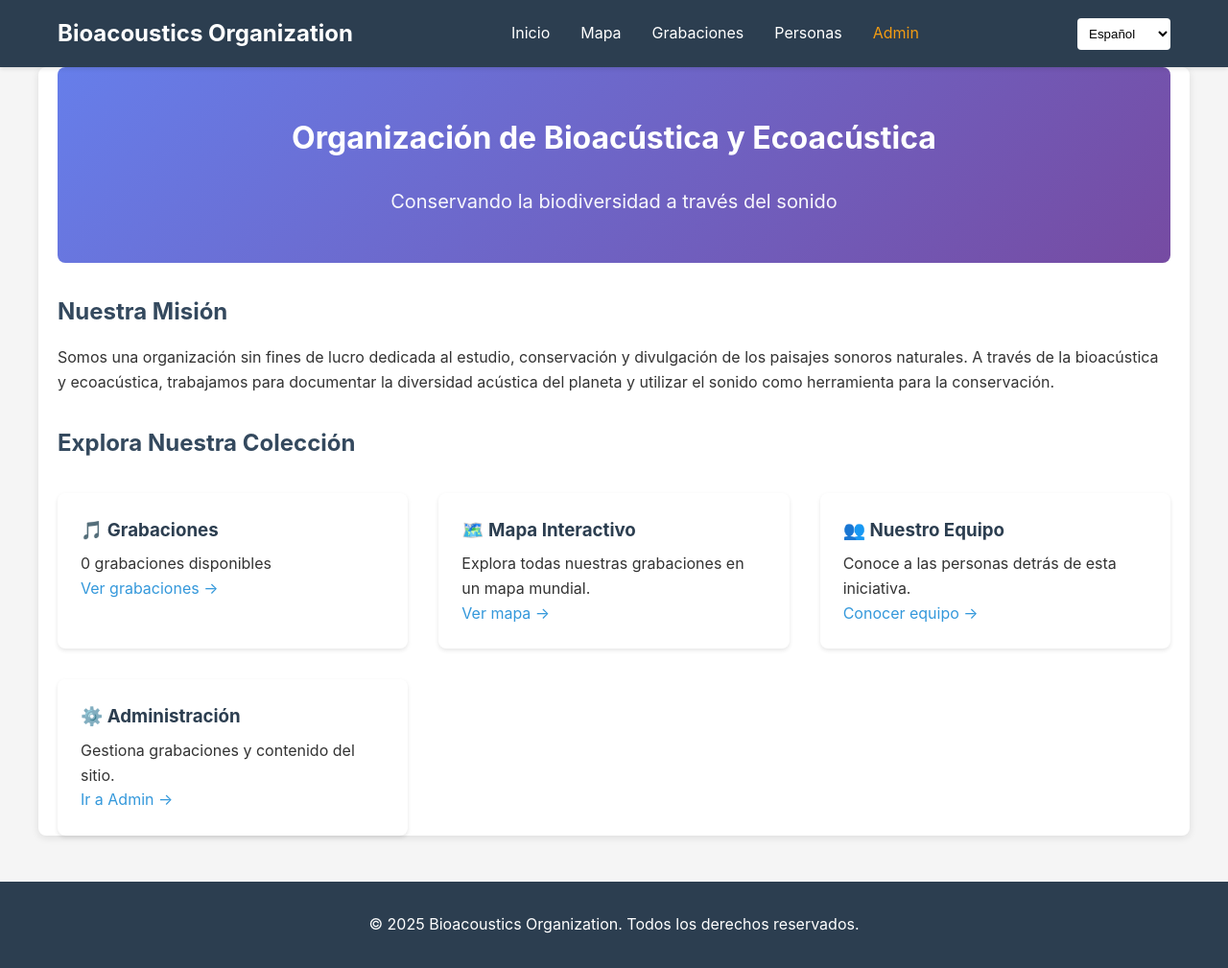
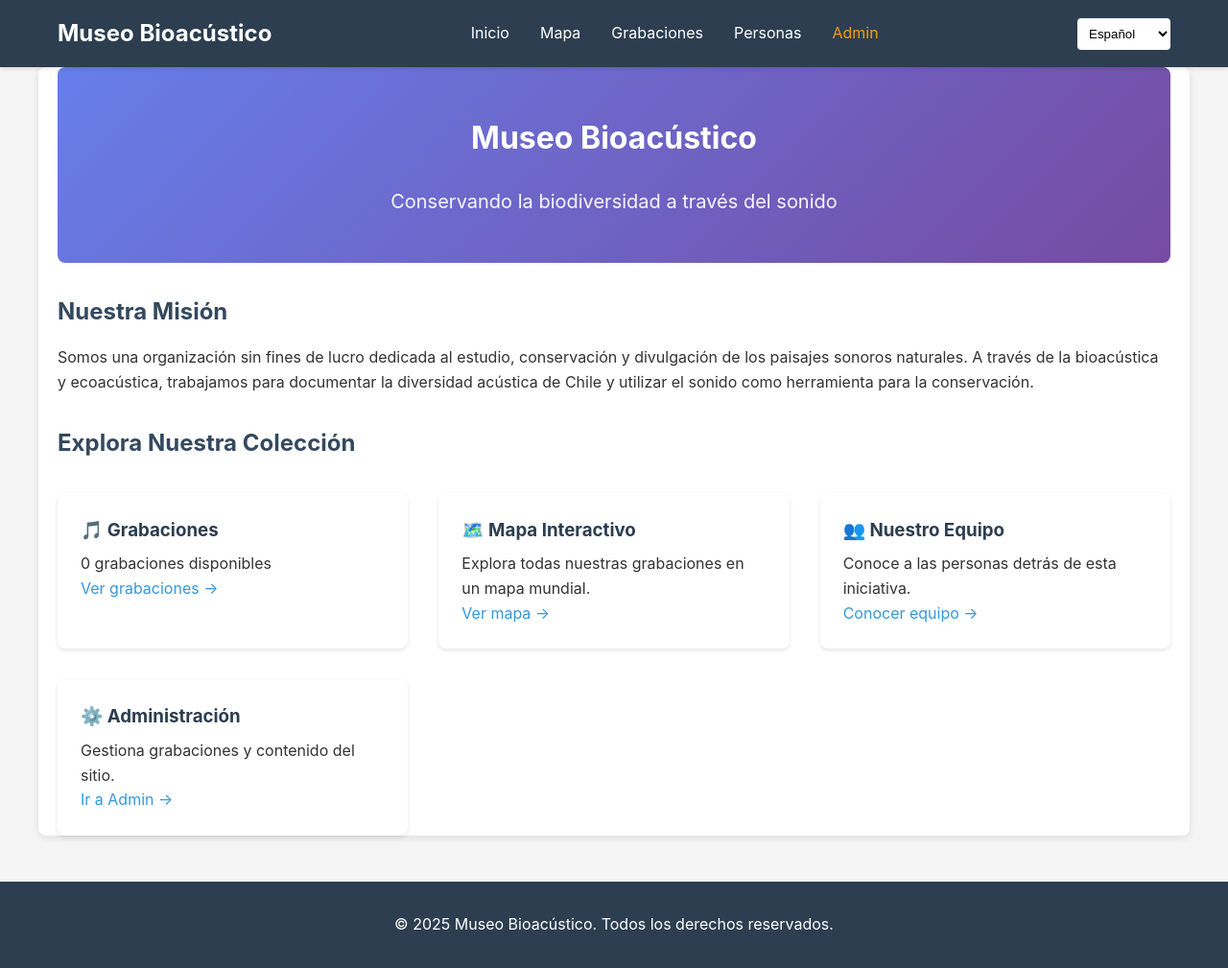
Before and after one commit to panchorivasf/bioacoustics-site, a Jekyll site: the page index.html, which Jekyll copies as it is, in a window 1280 px wide and 1009 px high. Shown: the whole window at 96% size. Built offline with Jekyll 4.4.1, drawn with Linux system fonts in a browser that asks for light colours.

Commit message:
Update index.html

```diff
--- a/index.html
+++ b/index.html
@@ -3,7 +3,7 @@
 <head>
     <meta charset="UTF-8">
     <meta name="viewport" content="width=device-width, initial-scale=1.0">
-    <title>Bioacoustics Organization</title>
+    <title>Museo Bioacústico</title>
     <link rel="stylesheet" href="css/style.css">
     <link rel="stylesheet" href="https://unpkg.com/leaflet@1.9.4/dist/leaflet.css" />
     <script src="https://unpkg.com/leaflet@1.9.4/dist/leaflet.js"></script>
@@ -11,7 +11,7 @@
 <body>
     <nav class="navbar">
         <div class="container">
-            <a href="index.html" class="logo">Bioacoustics Organization</a>
+            <a href="index.html" class="logo">Museo Bioacústico</a>
             <ul class="nav-menu">
                 <li><a href="index.html" data-i18n="nav.home">Inicio</a></li>
                 <li><a href="map.html" data-i18n="nav.map">Mapa</a></li>
@@ -35,7 +35,7 @@
 
     <main class="container">
         <div class="hero">
-            <h1>Organización de Bioacústica y Ecoacústica</h1>
+            <h1>Museo Bioacústico</h1>
             <p class="lead">Conservando la biodiversidad a través del sonido</p>
         </div>
 
@@ -44,7 +44,7 @@
             <p>
                 Somos una organización sin fines de lucro dedicada al estudio, conservación y divulgación
                 de los paisajes sonoros naturales. A través de la bioacústica y ecoacústica, trabajamos
-                para documentar la diversidad acústica del planeta y utilizar el sonido como herramienta
+                para documentar la diversidad acústica de Chile y utilizar el sonido como herramienta
                 para la conservación.
             </p>
         </section>
@@ -81,7 +81,7 @@
 
     <footer>
         <div class="container">
-            <p>&copy; 2025 Bioacoustics Organization. <span data-i18n="footer.rights">Todos los derechos reservados</span>.</p>
+            <p>&copy; 2025 Museo Bioacústico. <span data-i18n="footer.rights">Todos los derechos reservados</span>.</p>
         </div>
     </footer>
 
```
